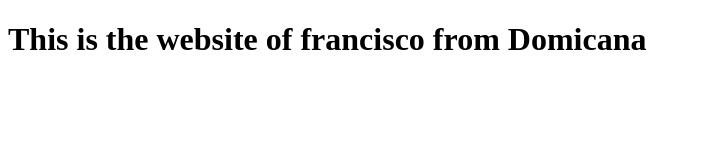
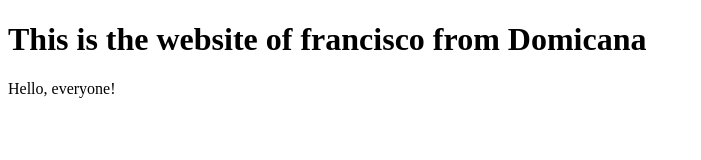
Before and after one commit to smallChillGuy/just_me, a plain HTML site: page index.html in a window 1280 px wide. Shown: the whole page, without its empty margins (0-701 px from the left). Drawn offline with Linux system fonts and the light colour scheme.

Commit message:
Adding a new paragraph

```diff
--- a/index.html
+++ b/index.html
@@ -8,5 +8,6 @@
 </head>
 <body>
     <h1>This is the website of francisco from Domicana</h1>
+    <p>Hello, everyone!</p>
 </body>
 </html>
```
